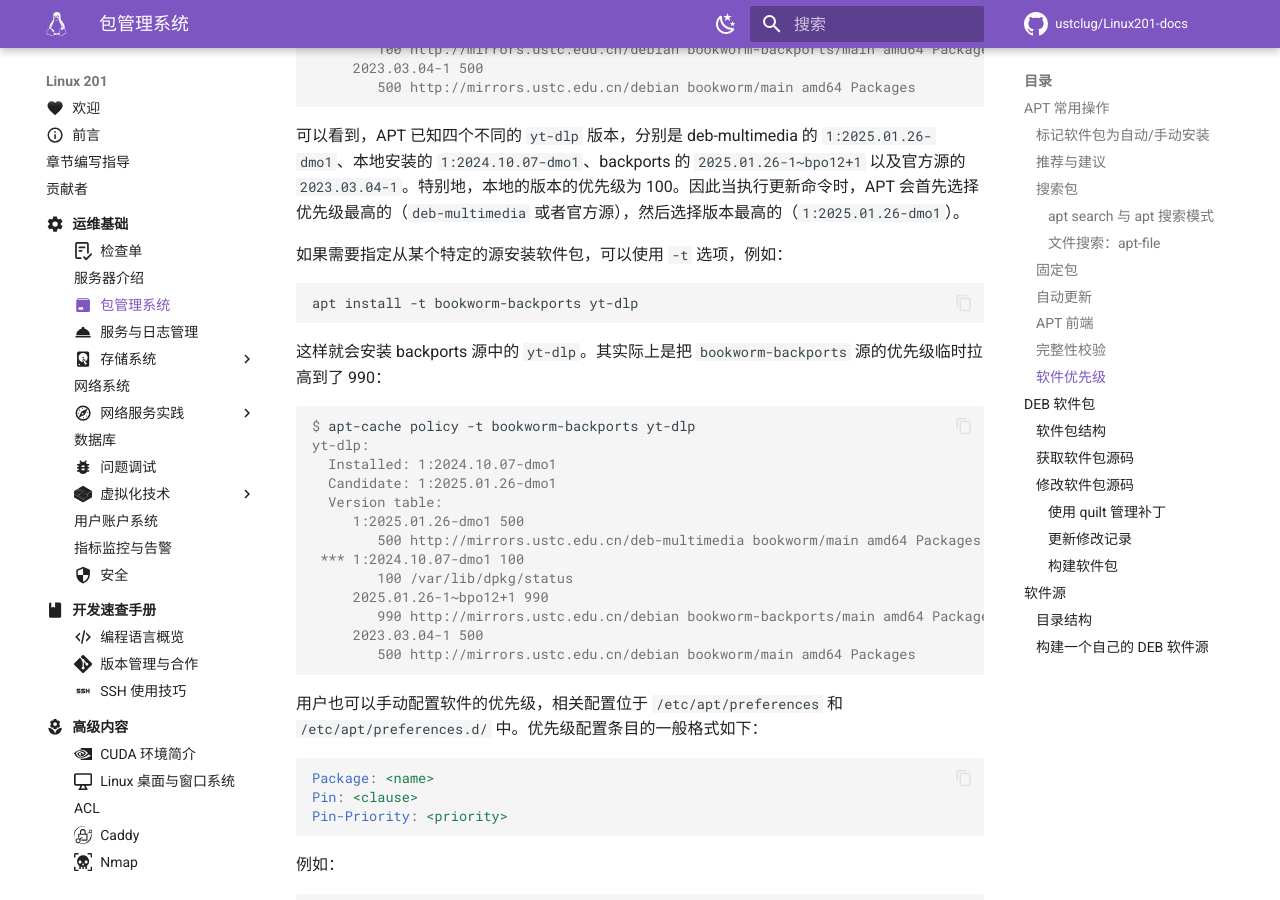
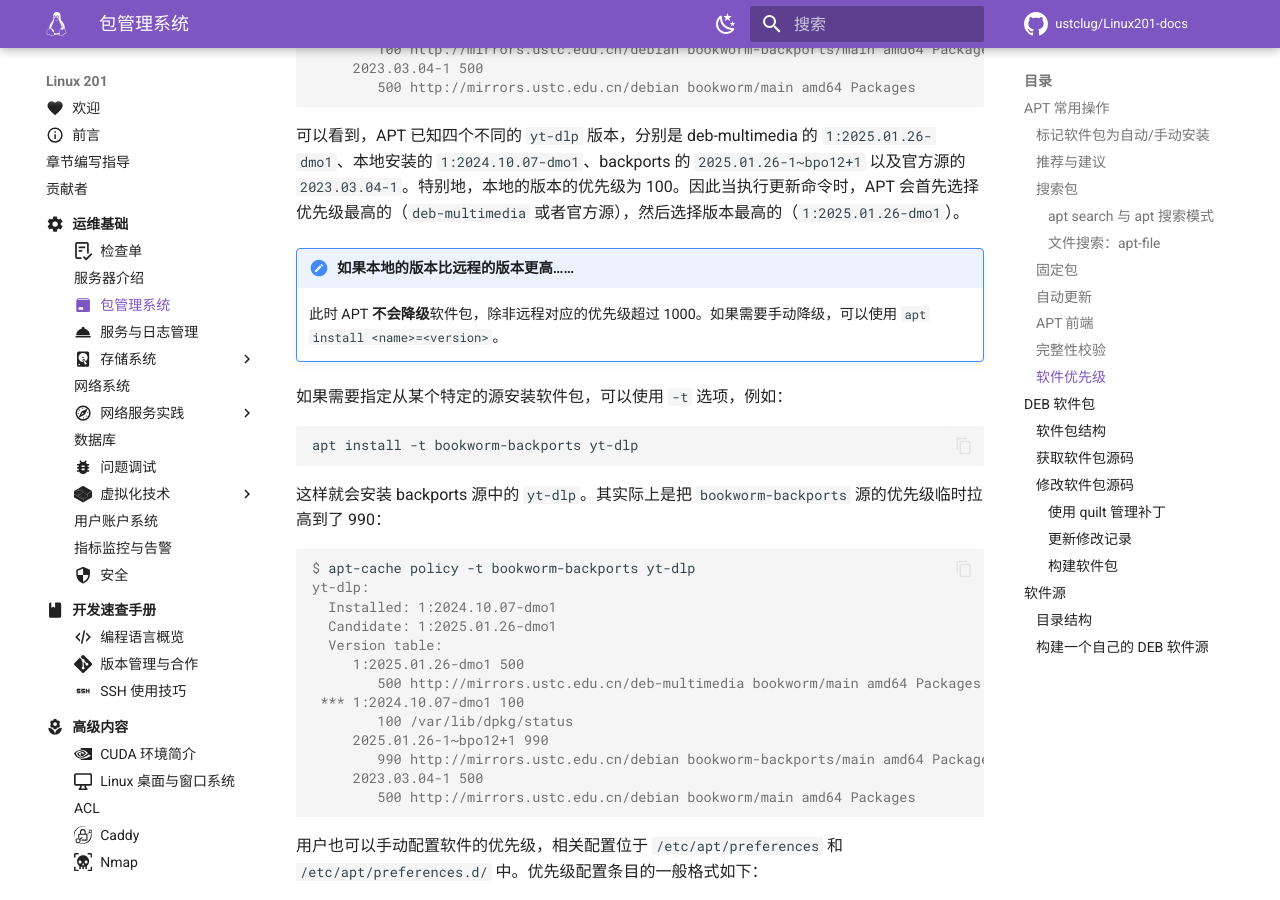
Before and after one commit to ustclug/Linux201-docs, an MkDocs documentation site: the page built from docs/ops/package.md, in a window 1280 px wide and 900 px high, scrolled down 8977 px. Built offline with MkDocs 1.6.1 and Material for MkDocs 9.7.7, drawn with Linux system fonts in a browser that asks for light colours; comment, search, counter and statistics services are not loaded.

Commit message:
ops/package: Downgrade and priority

````diff
--- a/docs/ops/package.md
+++ b/docs/ops/package.md
@@ -340,6 +340,10 @@ yt-dlp:
 ```
 
 可以看到，APT 已知四个不同的 `yt-dlp` 版本，分别是 deb-multimedia 的 `1:2025.01.26-dmo1`、本地安装的 `1:2024.10.07-dmo1`、backports 的 `2025.01.26-1~bpo12+1` 以及官方源的 `2023.03.04-1`。特别地，本地的版本的优先级为 100。因此当执行更新命令时，APT 会首先选择优先级最高的（`deb-multimedia` 或者官方源），然后选择版本最高的（`1:2025.01.26-dmo1`）。
+
+!!! note "如果本地的版本比远程的版本更高……"
+
+    此时 APT **不会降级**软件包，除非远程对应的优先级超过 1000。如果需要手动降级，可以使用 `apt install <name>=<version>`。
 
 如果需要指定从某个特定的源安装软件包，可以使用 `-t` 选项，例如：
 
````
